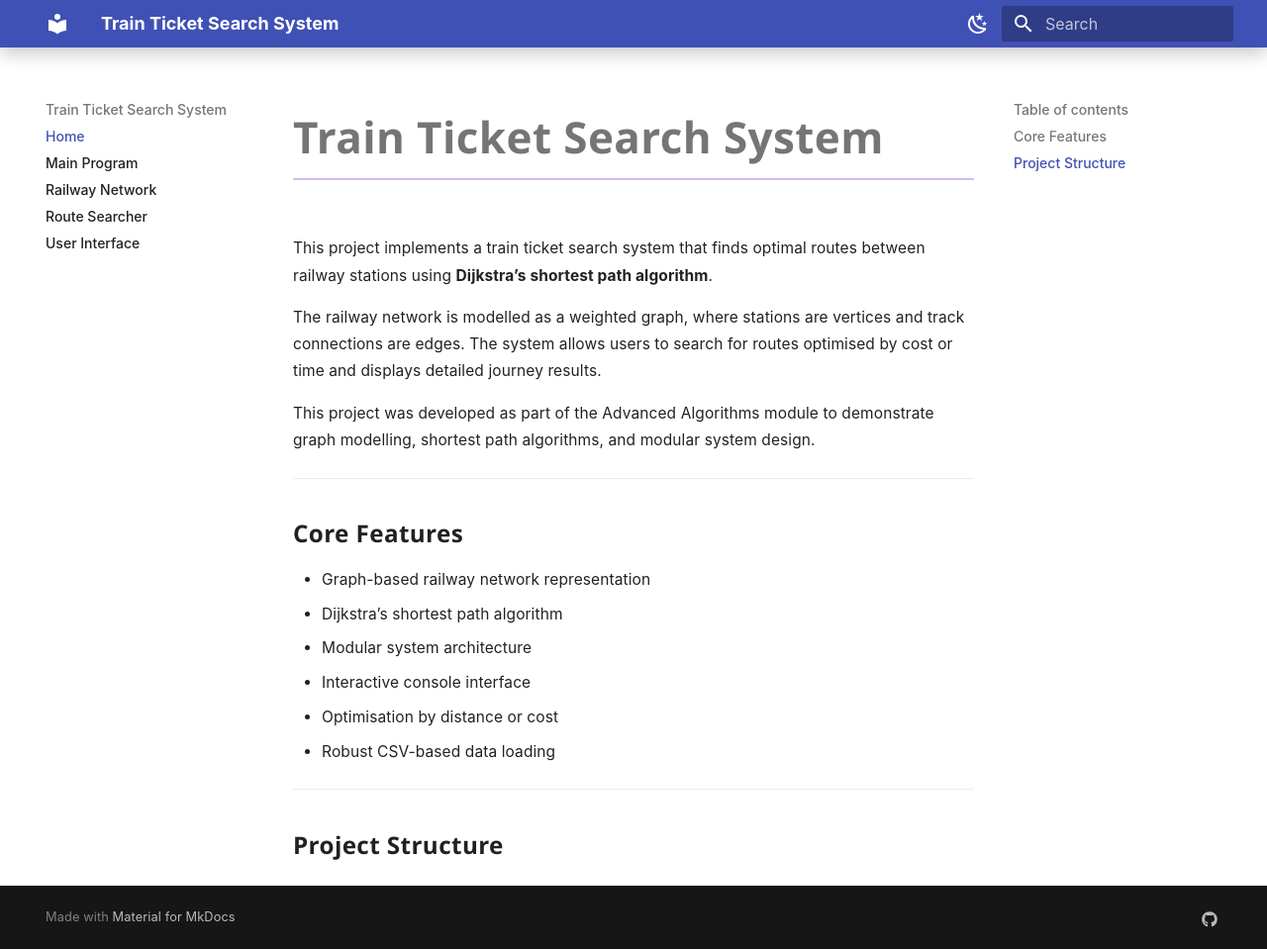
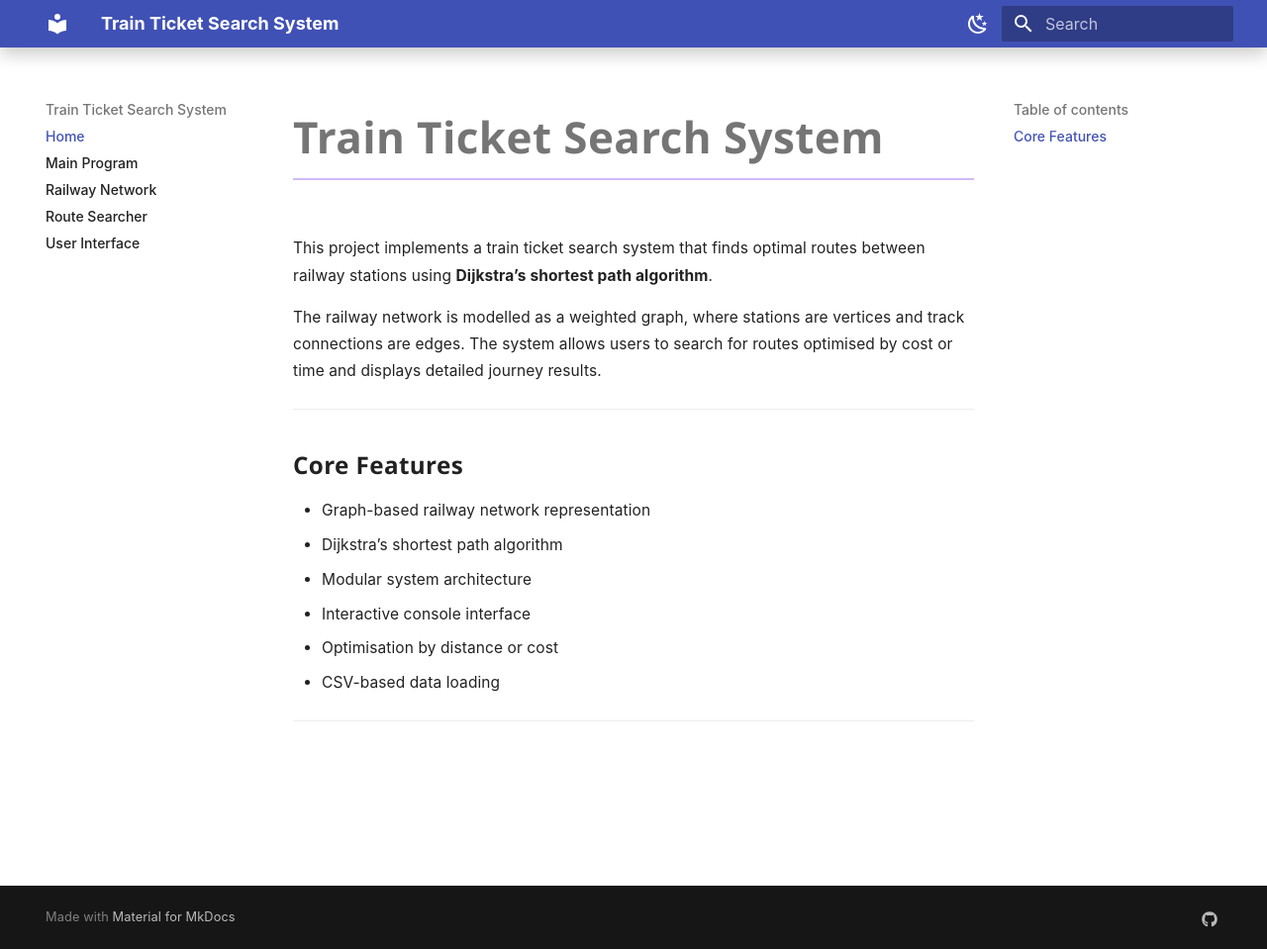
Before and after one commit to rk833/Train-ticket-search-using-dijkstra-algorithm, an MkDocs documentation site: the page built from docs/index.md, in a window 1280 px wide and 959 px high. Shown: the whole window at 99% size. Built offline with MkDocs 1.6.1 and Material for MkDocs 9.7.7, drawn with Linux system fonts in a browser that asks for light colours.

Commit message:
Updated index file

```diff
--- a/docs/index.md
+++ b/docs/index.md
@@ -3,8 +3,6 @@
 This project implements a train ticket search system that finds optimal routes between railway stations using **Dijkstra’s shortest path algorithm**.
 
 The railway network is modelled as a weighted graph, where stations are vertices and track connections are edges. The system allows users to search for routes optimised by cost or time and displays detailed journey results.
-
-This project was developed as part of the Advanced Algorithms module to demonstrate graph modelling, shortest path algorithms, and modular system design.
 
 ---
 
@@ -15,8 +13,6 @@ This project was developed as part of the Advanced Algorithms module to demonstr
 - Modular system architecture
 - Interactive console interface
 - Optimisation by distance or cost
-- Robust CSV-based data loading
+- CSV-based data loading
 
 ---
-
-## Project Structure
```
